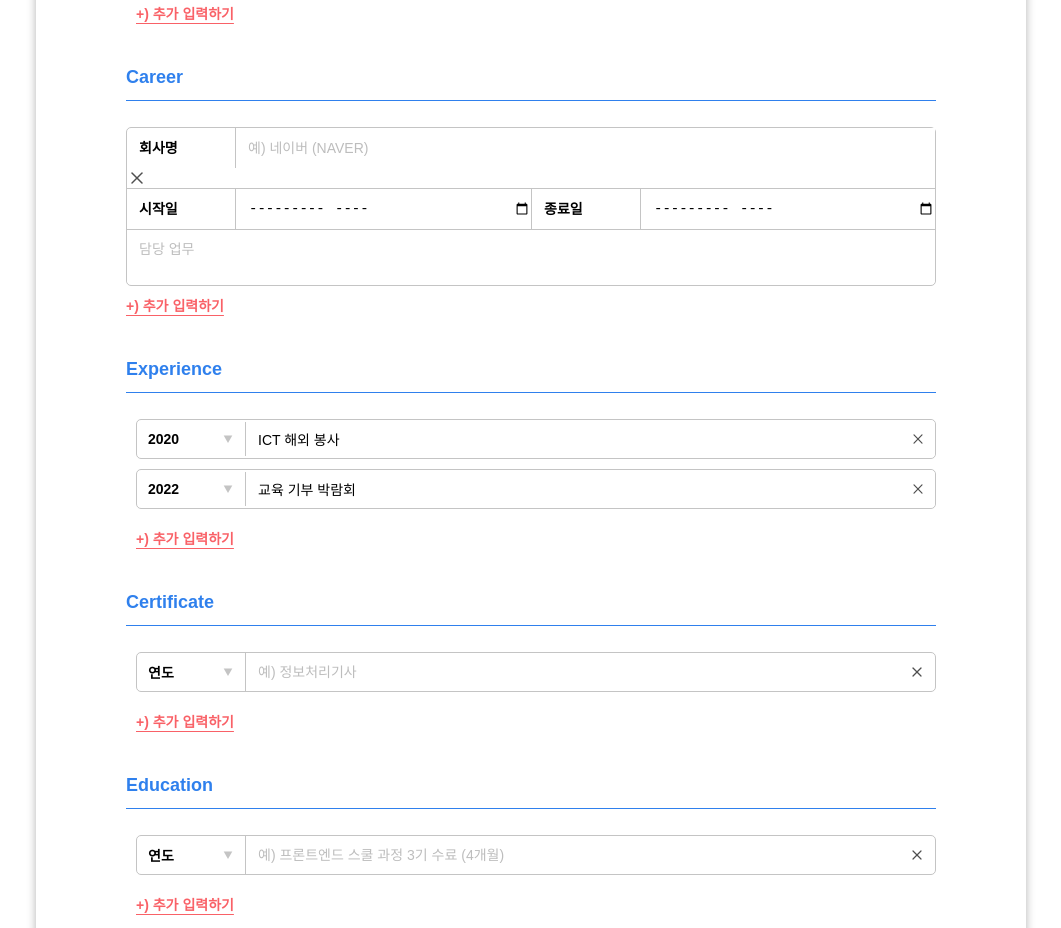
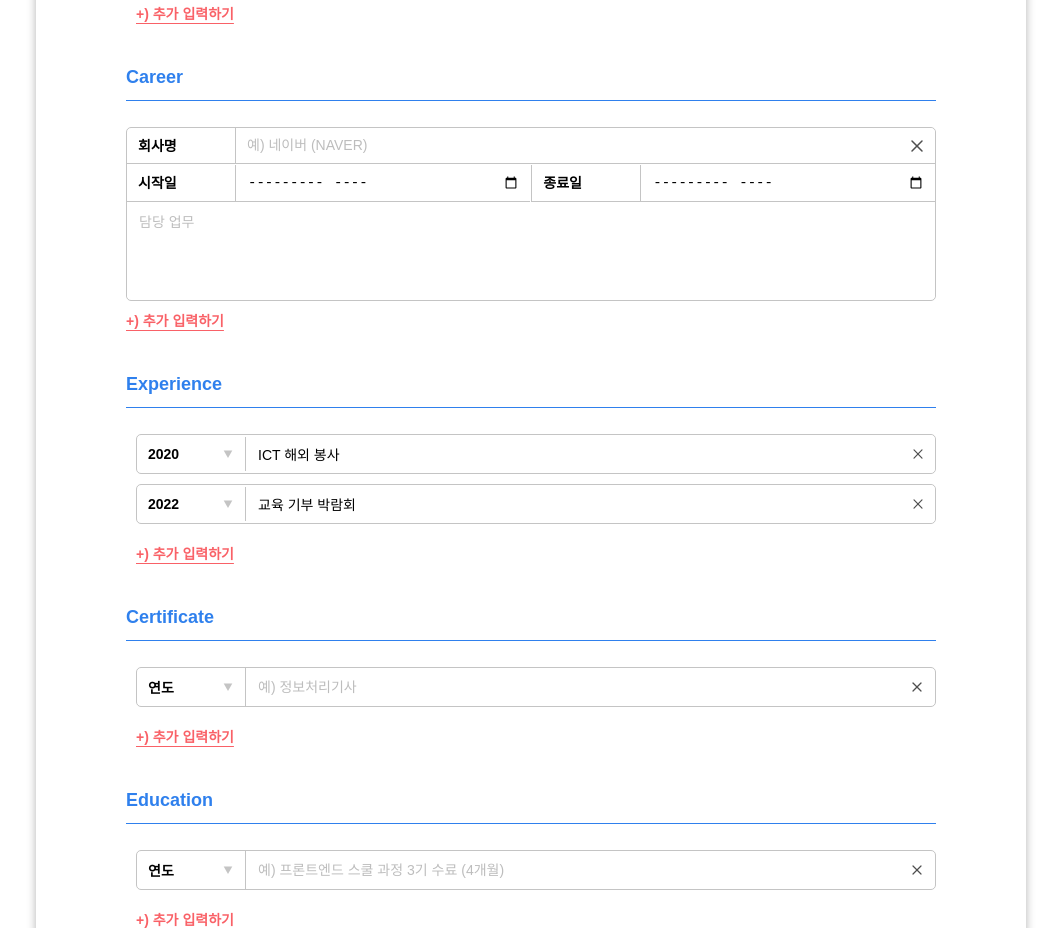
Before and after one commit to weniv/MAKE-RE, a React (Create React App) app: page / in a window 1280 px wide. Shown: the part 1000-1928 px from the top of the page, without its empty margins (109-1170 px from the left). Built offline with nearby package versions, Linux system fonts and the light colour scheme.

Commit message:
style: input 스타일 수정 및 날짜 인디케이터 영역 확장

```diff
--- a/src/components/Career/CareerInput.module.css
+++ b/src/components/Career/CareerInput.module.css
@@ -10,35 +10,86 @@
 }
 
 .period {
-  display: grid;
-  grid-template-columns: 1fr 1fr;
+  position: relative;
+  display: flex;
+  height: 39px;
+  justify-content: space-between;
+  align-items: center;
+  border-radius: 5px;
+  gap: 1px;
+  border-radius: 0;
 }
 
-.period div,
-.company {
+.company,
+.period div {
+  position: relative;
   display: grid;
   grid-template-columns: 108px auto;
+  width: 100%;
   align-items: center;
   border-bottom: 1px solid var(--border-color);
 }
 
-.period label,
+.period div label,
 .company label {
-  padding-left: 12px;
+  width: 108px;
+  border: none;
+  background-color: var(--background-color);
+  font-size: 14px;
+  font-weight: 700;
+  padding: 9px 11px;
+  border-radius: 5px 0px 0px 5px;
+  cursor: pointer;
+  text-align: left;
+  z-index: -1;
+}
+
+.company input,
+.period input {
+  position: relative;
+  width: 100%;
+  height: 100%;
+  padding: 9px 11px;
+  font-size: 14px;
+  font-weight: 500;
+  border: none;
+  background-color: var(--background-color);
+  border-radius: 0;
+  border-left: 1px solid var(--border-color);
+}
+
+.company input {
+  border-top-right-radius: 5px;
+  margin-bottom: 1px;
+}
+
+::-webkit-calendar-picker-indicator {
+  position: absolute;
+  right: 0px;
+  top: 9px;
+  transform: translateX(-10px);
+  padding-left: 3000px;
+  height: 100%;
+  background-color: transparent;
+}
+
+.delBtn {
+  position: absolute;
+  border: none;
+  border-radius: 5px;
+  right: 8px;
 }
 
 .end {
   border-left: 1px solid var(--border-color);
 }
 
-.period input,
-.company input {
-  border: none;
-  border-radius: 0;
-  border-left: 1px solid var(--border-color);
+.date-wrap {
+  margin: 0 auto;
 }
 
 .cont textarea {
   border-radius: 0;
   border: none;
+  height: 94px;
 }
--- a/src/components/Career/components/CompanyName.jsx
+++ b/src/components/Career/components/CompanyName.jsx
@@ -23,7 +23,7 @@ export default function CompanyName({ id, career, setCareer, handleDelete }) {
         placeholder="예) 네이버 (NAVER) "
         onChange={(e) => setName(e.target.value)}
       />
-      <button className={styles.btnDel}>
+      <button className={styles.delBtn}>
         <img
           src="/images/delete-icon.svg"
           alt="삭제"
```
